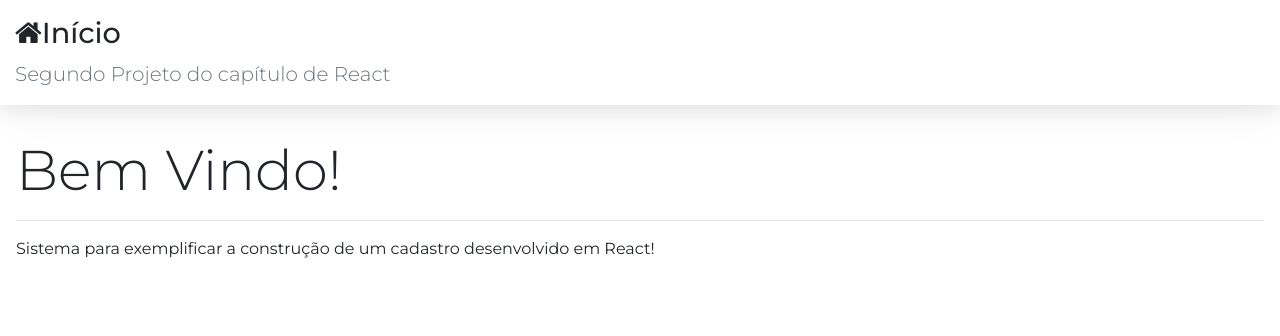
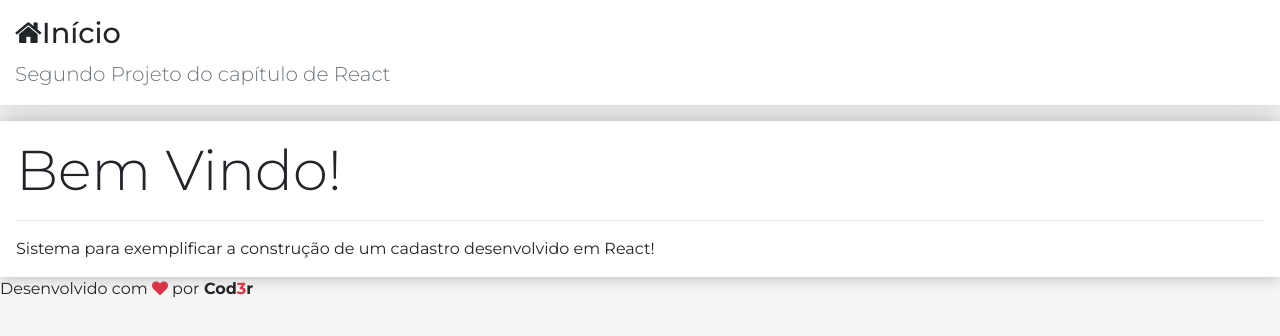
Before and after one commit to FelipeAzevedo005/react-crud-example, a React (Create React App) app in the folder frontend/: page / in a window 1280 px wide. Shown: the top 336 px of the page. Built offline with nearby package versions, Linux system fonts and the light colour scheme.

Commit message:
Footer component added

```diff
--- a/frontend/src/components/main/App.css
+++ b/frontend/src/components/main/App.css
@@ -16,3 +16,13 @@
   box-sizing: border-box;
   font-family: "Montserrat", sans-serif;
 }
+
+/* Grid Layout*/
+
+.app {
+  margin: 0;
+
+  height: 100vh;
+
+  background-color: #F5F5F5;
+}
--- a/frontend/src/components/main/App.js
+++ b/frontend/src/components/main/App.js
@@ -2,12 +2,13 @@
 import 'bootstrap/dist/css/bootstrap.min.css'
 import 'font-awesome/css/font-awesome.min.css'
 import "./App.css";
+import Footer from "../template/Footer";
 
 import Main from "../template/Main";
 
 function App() {
     return (
-        <div className="App">
+        <div className="app">
             <Main icon="home" title="Início"
                 subtitle="Segundo Projeto do capítulo de React" icon="home">
                 <div className="display-4">Bem Vindo!</div>
@@ -16,6 +17,8 @@
                     de um cadastro desenvolvido em React!
                 </p>
             </Main>
+
+            <Footer />
         </div>
     );
 }
--- /dev/null
+++ b/frontend/src/components/template/Footer.css
@@ -0,0 +1,11 @@
+footer .footer {
+    display: flex;
+    align-items: center;
+    justify-content: flex-end;
+
+    padding: 0 25px;
+
+    background-color: #FFF;
+
+    box-shadow: var(--shadow);
+}
--- /dev/null
+++ b/frontend/src/components/template/Footer.jsx
@@ -0,0 +1,15 @@
+import "./Footer.css";
+import React from "react";
+
+function Footer(props) {
+    return (
+        <footer className="footer">
+            <span>
+                Desenvolvido com <i className="fa fa-heart text-danger"></i> por
+                <strong> Cod<span className="text-danger">3</span>r</strong>
+            </span>
+        </footer>
+    );
+}
+
+export default Footer;
--- a/frontend/src/components/template/Main.css
+++ b/frontend/src/components/template/Main.css
@@ -0,0 +1,4 @@
+main > div {
+    background-color: #FFF;
+    box-shadow: 0px 0px 15px #0004;
+}
--- a/frontend/src/index.css
+++ b/frontend/src/index.css
@@ -1,5 +1,6 @@
 body {
   margin: 0;
   padding: 0;
+
   font-family: sans-serif;
 }
```
